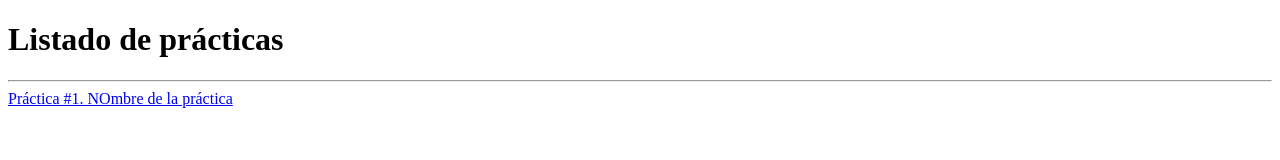
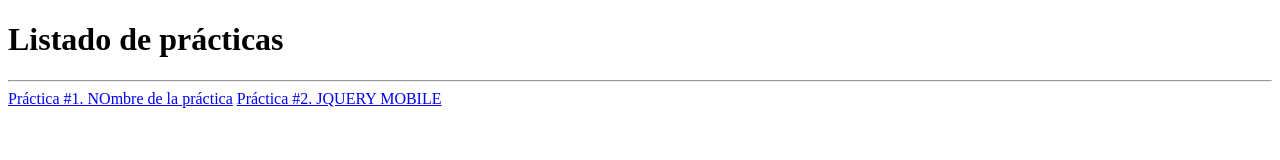
Before and after one commit to andresmurillo678/santillanlc.github.io, a plain HTML site: page index.html in a window 1280 px wide. Drawn offline with Linux system fonts and the light colour scheme.

Commit message:
Update index.html

```diff
--- a/index.html
+++ b/index.html
@@ -9,5 +9,6 @@
 	<h1>Listado de prácticas</h1><hr>
 
 	<a href="/practica2/practica2.html">Práctica #1. NOmbre de la práctica</a>
+	<a href="ejemplo.html">Práctica #2. JQUERY MOBILE</a>
 </body>
 </html>
```
